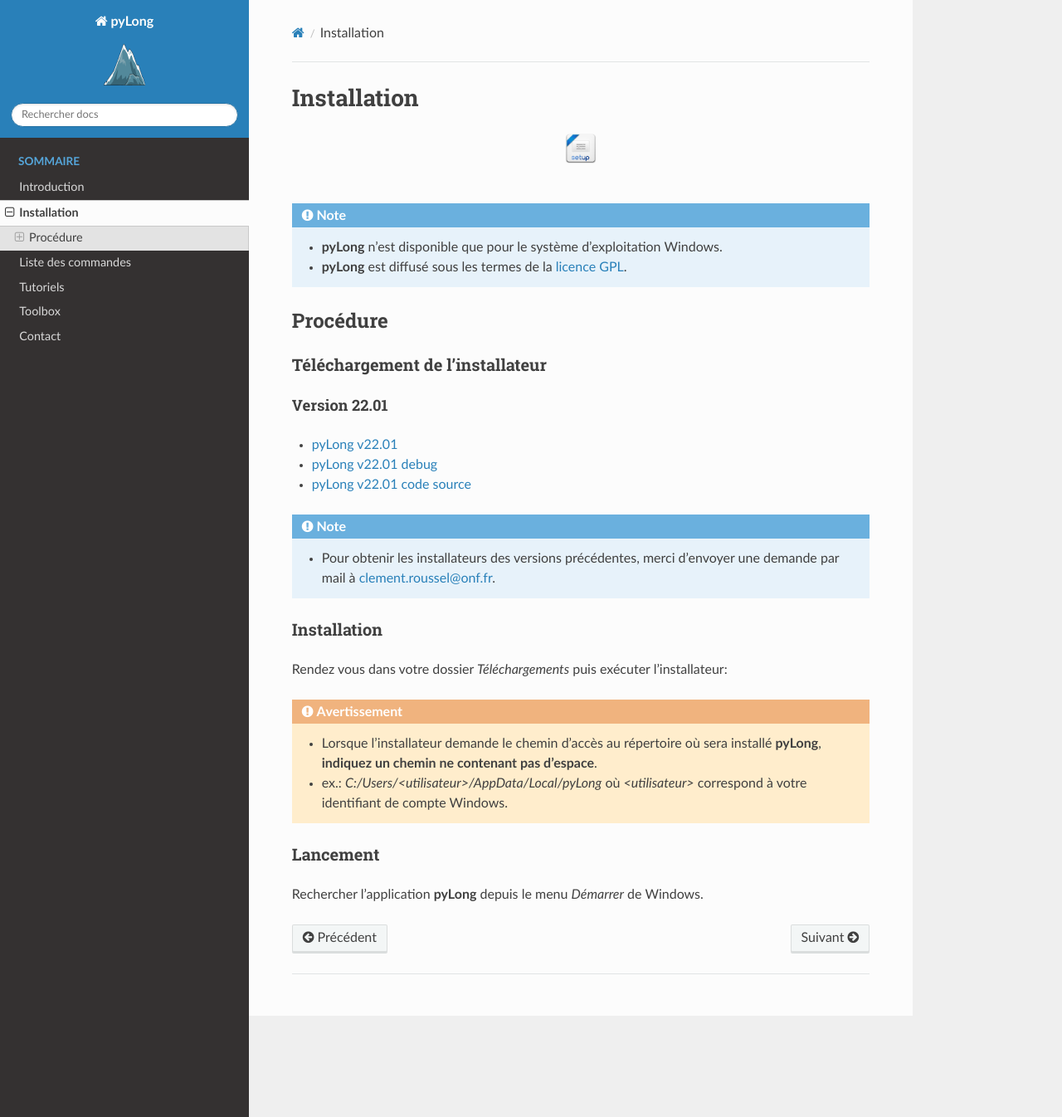
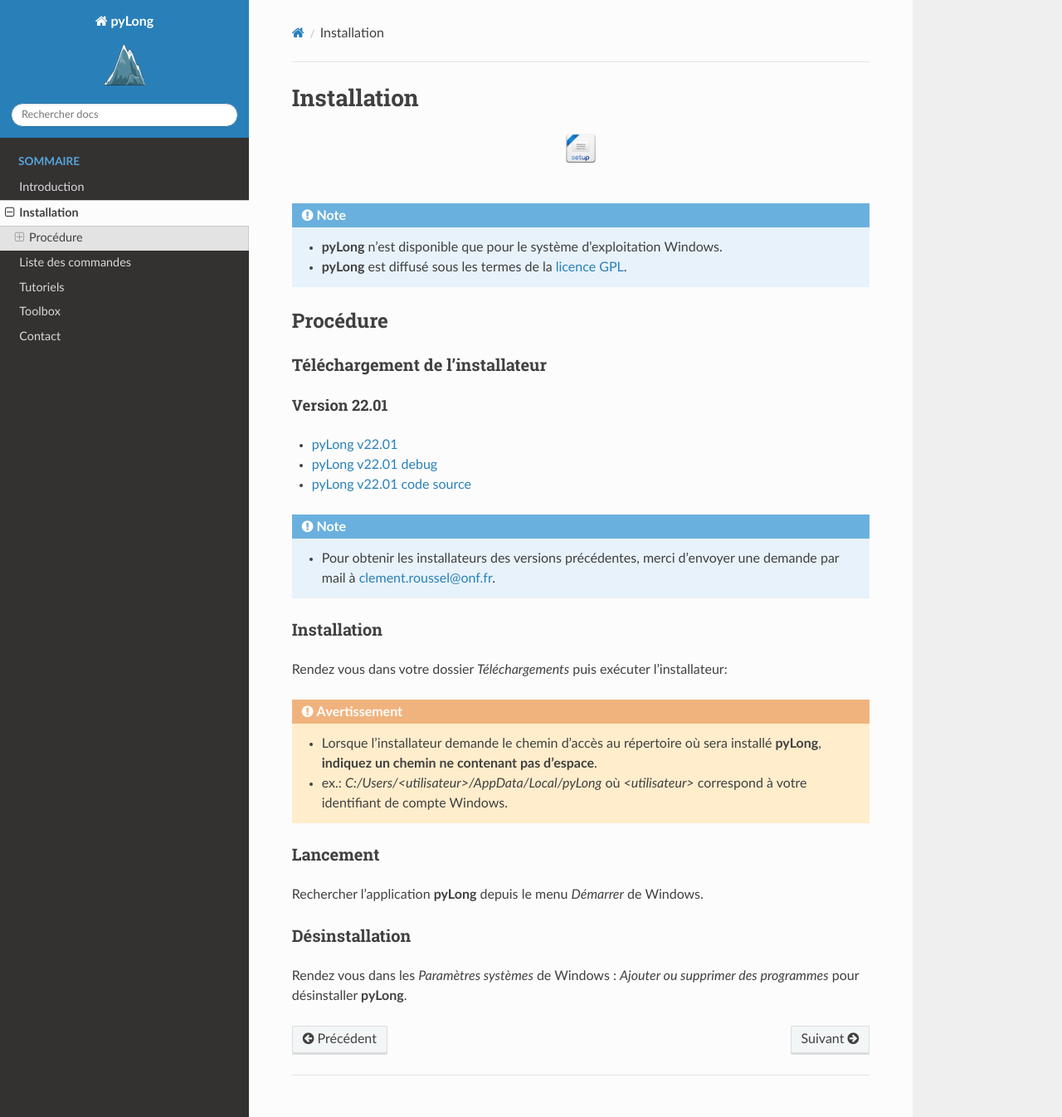
Before and after one commit to clementroussel/pyLong-doc, a Sphinx documentation site: the page built from docs/source/installation.rst, in a window 1280 px wide and 1346 px high. Shown: the whole window at 83% size. Built offline with Sphinx 7.4.7 and the Read the Docs theme 2.0.0, drawn with Linux system fonts in a browser that asks for light colours.

Commit message:
Update installation.rst

```diff
--- a/docs/source/installation.rst
+++ b/docs/source/installation.rst
@@ -52,3 +52,9 @@ Lancement
 ---------
 
 Rechercher l'application **pyLong** depuis le menu *Démarrer* de Windows.
+
+
+Désinstallation
+---------------
+
+Rendez vous dans les *Paramètres systèmes* de Windows : *Ajouter ou supprimer des programmes* pour désinstaller **pyLong**.
```
